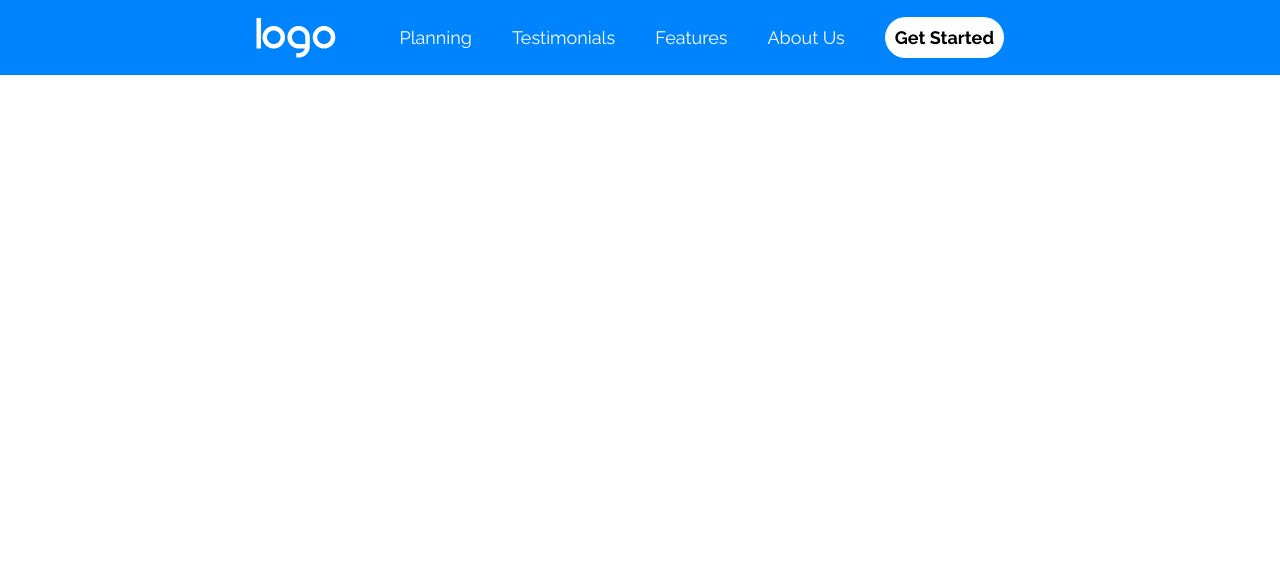
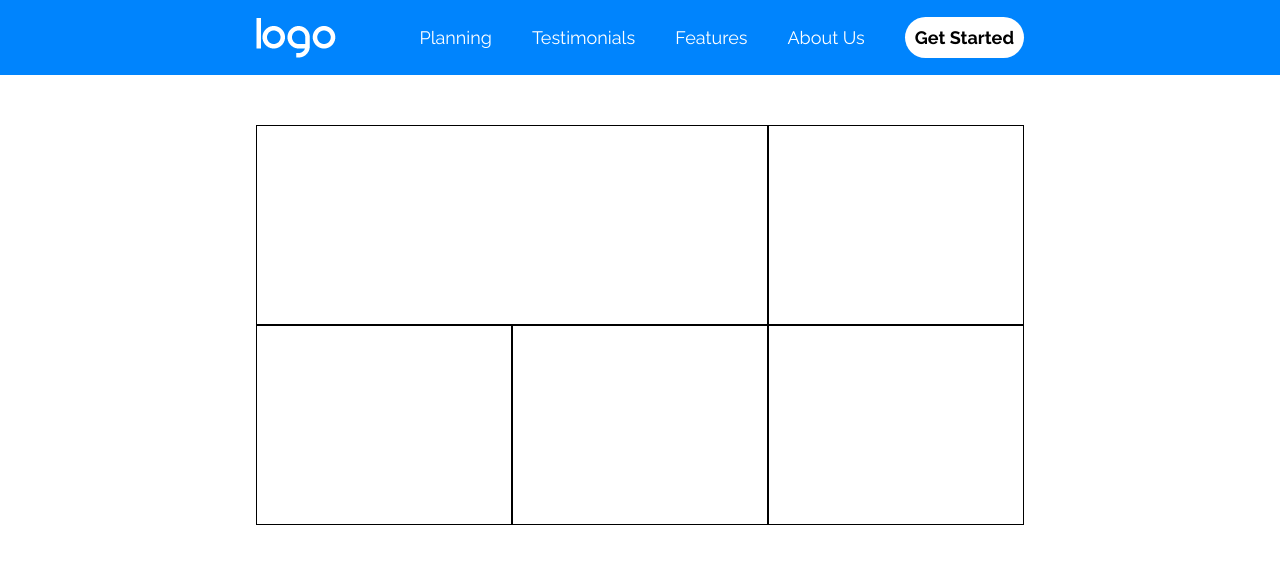
Before and after one commit to 0Daviduo0/htmlcss-responsive-layout, a plain HTML site: page index.html in a window 1280 px wide. Shown: the top 564 px of the page. Drawn offline with Linux system fonts and the light colour scheme.

Commit message:
Desktop - cards section

```diff
--- a/css/style.css
+++ b/css/style.css
@@ -44,4 +44,37 @@ a {
             background-color: #fff;
             padding: 10px;
             border-radius: 40px;
+            margin-right: 0;
         }
+
+
+/* Main */
+main{
+    padding-top: 125px;
+    padding-bottom: 50px;
+    padding-left: 20%;
+    padding-right: 20%;
+    height: 4000px;
+    color: #000;
+    display: flex;
+
+}
+
+    .features{
+        width: 100%;
+        height: 400px;
+        display: flex;
+        flex-wrap: wrap;
+    }
+
+        .feature-card-big{
+            width: calc((100% / 3) * 2);
+            height: 200px;
+            border: #000 solid 1px;
+        }
+
+        .feature-card{
+            width: calc(100% / 3);
+            height: 200px;
+            border: #000 solid 1px;
+        }
--- a/index.html
+++ b/index.html
@@ -49,14 +49,53 @@
 
 </section>
 
-<!-- Header -->
+<!-- Main -->
+<main>
+    <!-- Features -->
+    <div class="features">
+        <div class="feature-card-big">
+
+        </div>
+
+        <div class="feature-card">
+
+        </div>
+
+        <div class="feature-card">
+
+        </div>
+
+        <div class="feature-card">
+
+        </div>
+
+        <div class="feature-card">
+
+        </div>
+    </div>
+
+
+    <!-- Banner1 -->
 
 
 
-<!-- Main -->
+    <!-- Team -->
 
 
 
+    <!-- Banner2 -->
+
+
+
+    <!-- About Us -->
+
+
+
+    <!-- Get Started -->
+
+
+
+</main>
 <!-- Foooter -->
 
 </body>
```
